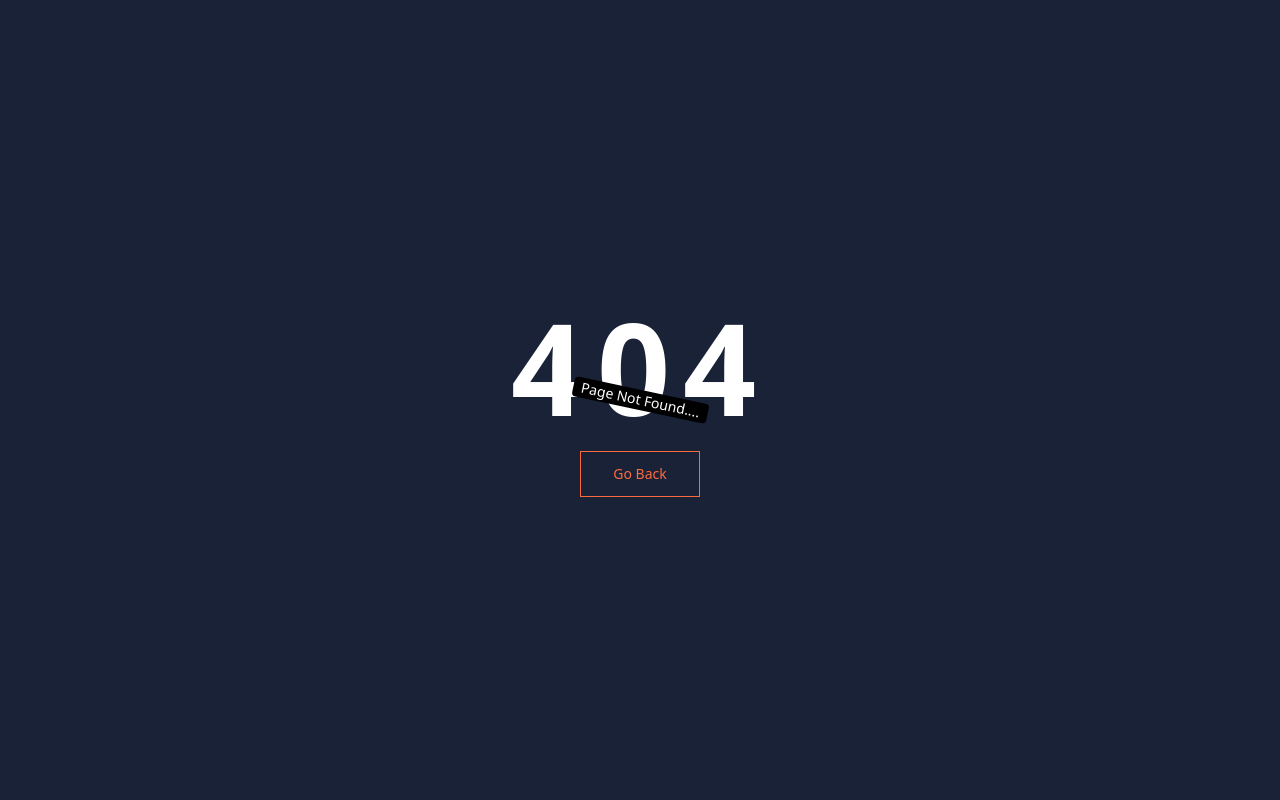
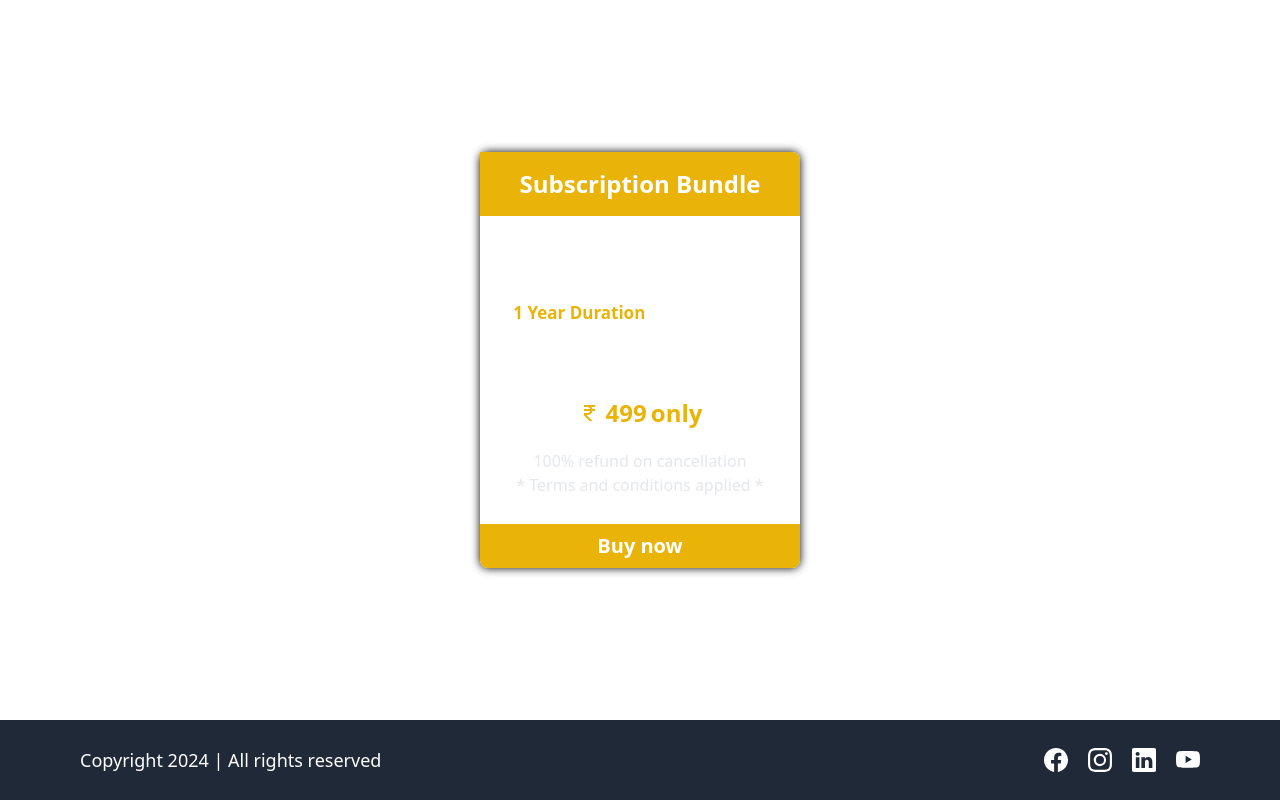
Before and after one commit to Nikhilendra1234/Lms_Frontend, a React (Vite) app: page /checkout in a window 1280 px wide. Before the commit this address had no page. Built offline with nearby package versions, Linux system fonts and the light colour scheme; no server answers.

Commit message:
Added Payment checkout page and payment success page.

```diff
--- a/index.html
+++ b/index.html
@@ -9,5 +9,6 @@
   <body>
     <div id="root"></div>
     <script type="module" src="/src/main.jsx"></script>
+    <script src="https://checkout.razorpay.com/v1/checkout.js"></script>
   </body>
 </html>
--- a/src/App.jsx
+++ b/src/App.jsx
@@ -12,6 +12,8 @@ import Denied from './pages/Denied.jsx'
 import HomePage from './pages/Homepage.jsx'
 import Login from './pages/Login.jsx'
 import NotFound from './pages/NotFound.jsx'
+import Checkout from './pages/Payment/Checkout.jsx'
+import CheckoutSuccess from './pages/Payment/CheckSuccess.jsx'
 import SignUp from './pages/SignUp.jsx'
 import EditProfile from './pages/user/editProfile.jsx'
 import Profile from './pages/user/userProfile.jsx'
@@ -36,6 +38,8 @@ function App() {
             <Route path='/user/profile' element={<Profile />}/>
             <Route path='/user/editprofile' element={<EditProfile />}/>
         </Route>
+        <Route path='/checkout' element={<Checkout />}/>
+        <Route path='/checkout/success' element={<CheckoutSuccess />}/>
 
         <Route path='/contact' element={<Contact />}/>
         <Route path='/signup' element={<SignUp />}/>
--- a/src/Redux/Store.js
+++ b/src/Redux/Store.js
@@ -2,11 +2,13 @@ import { configureStore } from "@reduxjs/toolkit";
 
 import authSliceReducer from './Slices/AuthSlice.js'
 import courseSliceReducer from './Slices/CourseSlice.js'
+import RazorpaySlice from "./Slices/RazorpaySlice.js";
 
 const store=configureStore({
     reducer:{
         auth:authSliceReducer,
-        course:courseSliceReducer
+        course:courseSliceReducer,
+        razorpay:RazorpaySlice
     },
     devTools:true
 })
--- a/src/pages/Courses/CourseDesc.jsx
+++ b/src/pages/Courses/CourseDesc.jsx
@@ -1,12 +1,12 @@
 import { useSelector } from "react-redux";
-import { useLocation } from "react-router-dom"
+import { useLocation,useNavigate } from "react-router-dom"
 
 import HomeLayout from "../../Layout/HomeLayout"
 
 function CourseDesc(){
 
     const {state}=useLocation();
-
+    const navigate=useNavigate()
     const{role,data}=useSelector(state=>state?.auth)
     return(
         <HomeLayout>
@@ -39,7 +39,7 @@ function CourseDesc(){
                                 Watch Lectures
                             </button>
                            ):(
-                            <button className="bg-yellow-600 text-xl rounded-md font-bold px-5 py-3 w-full hover:bg-yellow-500 transition-all ease-in-out duration-300">
+                            <button  onClick={()=>navigate('/checkout')} className="bg-yellow-600 text-xl rounded-md font-bold px-5 py-3 w-full hover:bg-yellow-500 transition-all ease-in-out duration-300">
                                     Subscribe
                             </button>
                            )}
--- /dev/null
+++ b/src/pages/Payment/CheckSuccess.jsx
@@ -0,0 +1,37 @@
+import { AiFillCheckCircle } from "react-icons/ai"
+import { Link } from "react-router-dom"
+
+import HomeLayout from "../../Layout/HomeLayout"
+
+function CheckoutSuccess(){
+    return(
+        <HomeLayout>
+             <div className="min-h-[90vh] flex items-center justify-center text-white">
+                <div className="w-80 h-[26rem] flex flex-col justify-center items-center shadow-[0_0_10px_black] rounded-lg relative">
+                    <h1 className="bg-green-500 absolute text-center top-0 w-full py-4 text-2xl font-bold rounded-tl-lg rounded-tr-lg">Payment Successfull</h1>
+
+                    <div className="px-4 flex flex-col items-center justify-center space-y-2">
+                        <div className="text-center space-y-2">
+                            <h2 className="text-lg font-semibold">
+                                Welcome to the pro bundle
+                            </h2>
+                            <p className="text-left">
+                                Now you can enjoy all the courses.
+                            </p>
+
+                        </div>
+                        <AiFillCheckCircle className="text-green-500 text-5xl" />
+                    </div>
+
+                    <Link to="/" className="bg-green-500 hover:bg-green-600 transition-all ease-in-out duration-300 absolute bottom-0 w-full py-2 text-xl font-semibold text-center rounded-br-lg rounded-bl-lg">
+                        <button>Go to dashboard</button>
+                    </Link>
+
+                </div>
+
+            </div>
+        </HomeLayout>
+    )
+}
+
+export default CheckoutSuccess
--- /dev/null
+++ b/src/pages/Payment/Checkout.jsx
@@ -0,0 +1,109 @@
+
+import { useEffect } from 'react';
+import toast from 'react-hot-toast'
+import { BiRupee } from 'react-icons/bi';
+import {useDispatch,useSelector} from 'react-redux'
+import {useNavigate} from 'react-router-dom'
+
+import HomeLayout from '../../Layout/HomeLayout.jsx'
+import { getRazorpayId, purchaseCourseBundle, verifyUserPayment } from '../../Redux/Slices/RazorpaySlice.js';
+function Checkout(){
+
+    const dispatch=useDispatch();
+
+    const navigate=useNavigate();
+
+    const razorpayKey=useSelector(state=>state?.razorpay?.key);
+    const subscription_id=useSelector(state=>state?.razorpay?.subscription_id);
+    const isPaymentVerified=useSelector(state=>state?.razorpay?.isPaymentVerified);
+    const userdata=useSelector(state=>state?.auth?.data);
+
+    const paymentDetails={
+        razorpay_payment_id:"",
+        razorpay_subscription_id:"",
+        razorpay_signature:""
+    }
+
+    async function handleSubscription(e){
+
+        e.preventDefault();
+
+        if(!razorpayKey || !subscription_id){
+            toast.error("something went wrong");
+            return
+        }
+
+        const options={
+            key:razorpayKey,
+            subscription_id:subscription_id,
+            name:'NR classes pvt.ltd',
+            description:"subscription",
+            theme:{
+                color:'#F37254'
+            },
+
+            handler:async (response)=>{
+                paymentDetails.razorpay_payment_id=response.razorpay_payment_id;
+                paymentDetails.razorpay_subscription_id=response.razorpay_subscription_id;
+                paymentDetails.razorpay_signature=response.razorpay_signature;
+
+                toast.success("payment successfull");
+
+                const res=await dispatch(verifyUserPayment(paymentDetails));
+
+                res?.payload?.success?(navigate('/checkout/success')):(navigate('/checkout/fail'));
+            }
+
+        }
+        const paymentObject=new window.Razorpay(options);
+        paymentObject.open();
+    }
+
+    async function load(){
+        await dispatch(getRazorpayId());
+        await dispatch(purchaseCourseBundle());
+    }
+
+    useEffect(()=>{
+        load();
+    },[]);
+
+    return(
+        <HomeLayout>
+            <form onSubmit={handleSubscription}
+            className="min-h-[90vh] flex items-center justify-center text-white">
+                <div className="w-80 h-[26rem] flex flex-col justify-center shadow-[0_0_10px_black] rounded-lg relative">
+                    <h1 className="bg-yellow-500 absolute top-0 w-full text-center py-4 text-2xl font-bold rounded-tl0lg rounded-tr-lg">
+
+                        Subscription Bundle
+                    </h1>
+
+                    <div className="px-4 space-y-5 text-center">
+                        <p className="text-[17px]">
+                        This purchase will allow you to access all available course of our platform for {" "}
+                        <span className="text-yellow-500 font-bold">
+                            <br />
+                            1 Year Duration
+                        </span>{" "}
+                        All the existing and new launched courses will be also available
+                        </p>
+                        <p className="flex items-center justify-center gap-1 text-2xl font-bold text-yellow-500">
+                            <BiRupee /><span>499</span> only
+                        </p>
+                        <div className="text-gray-200">
+                            <p>100% refund on cancellation</p>
+                            <p>* Terms and conditions applied *</p>
+                        </div>
+                        <button type="submit" className="bg-yellow-500 hover:bg-yellow-600 transition-all ease-in-out duration-300 absolute bottom-0 w-full left-0 text-xl font-bold rounded-bl-lg rounded-br-lg py-2">
+                            Buy now
+                        </button>
+                    </div>
+                </div>
+            </form>
+        </HomeLayout>
+    )
+
+
+}
+
+export default Checkout
```
